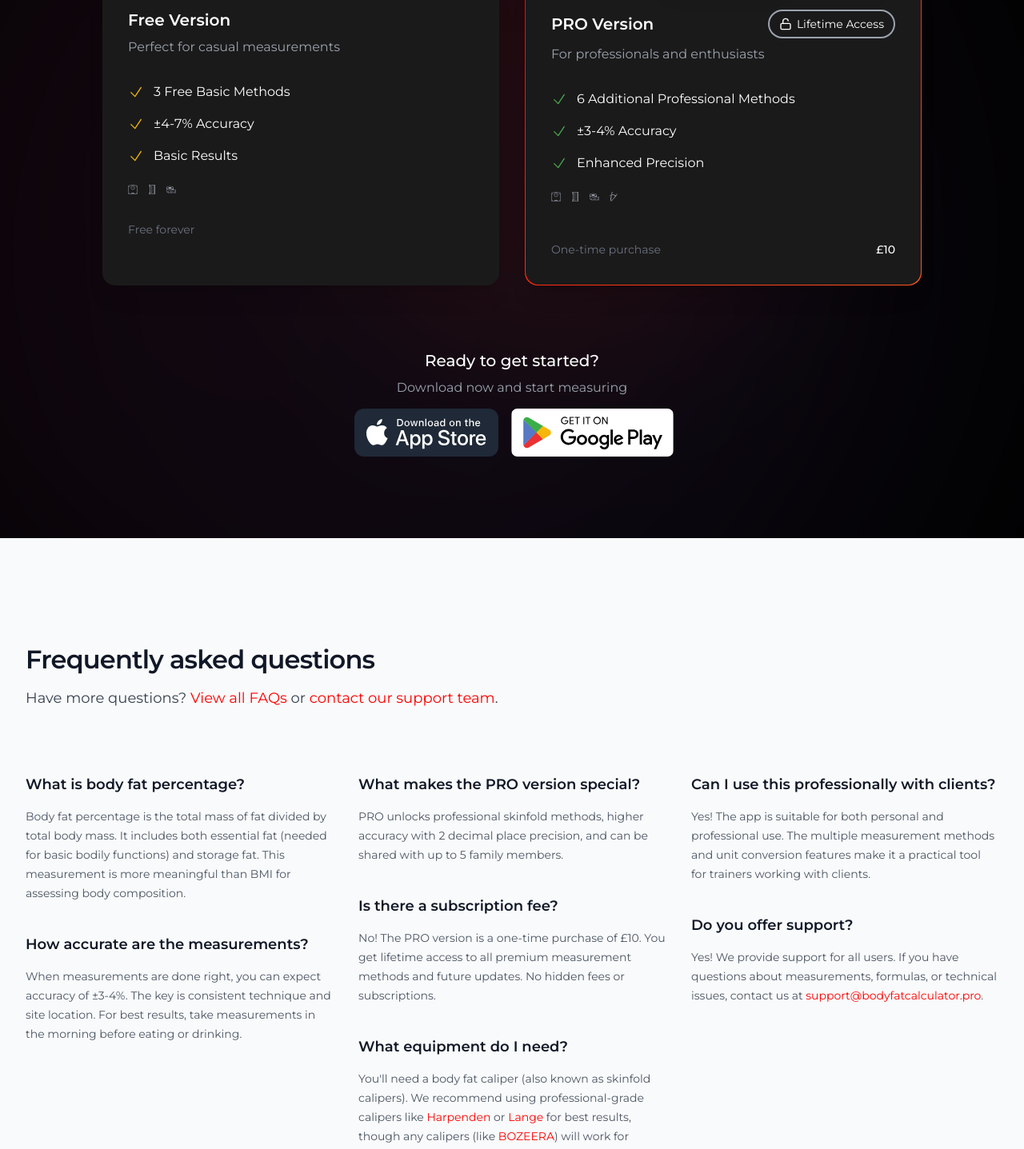
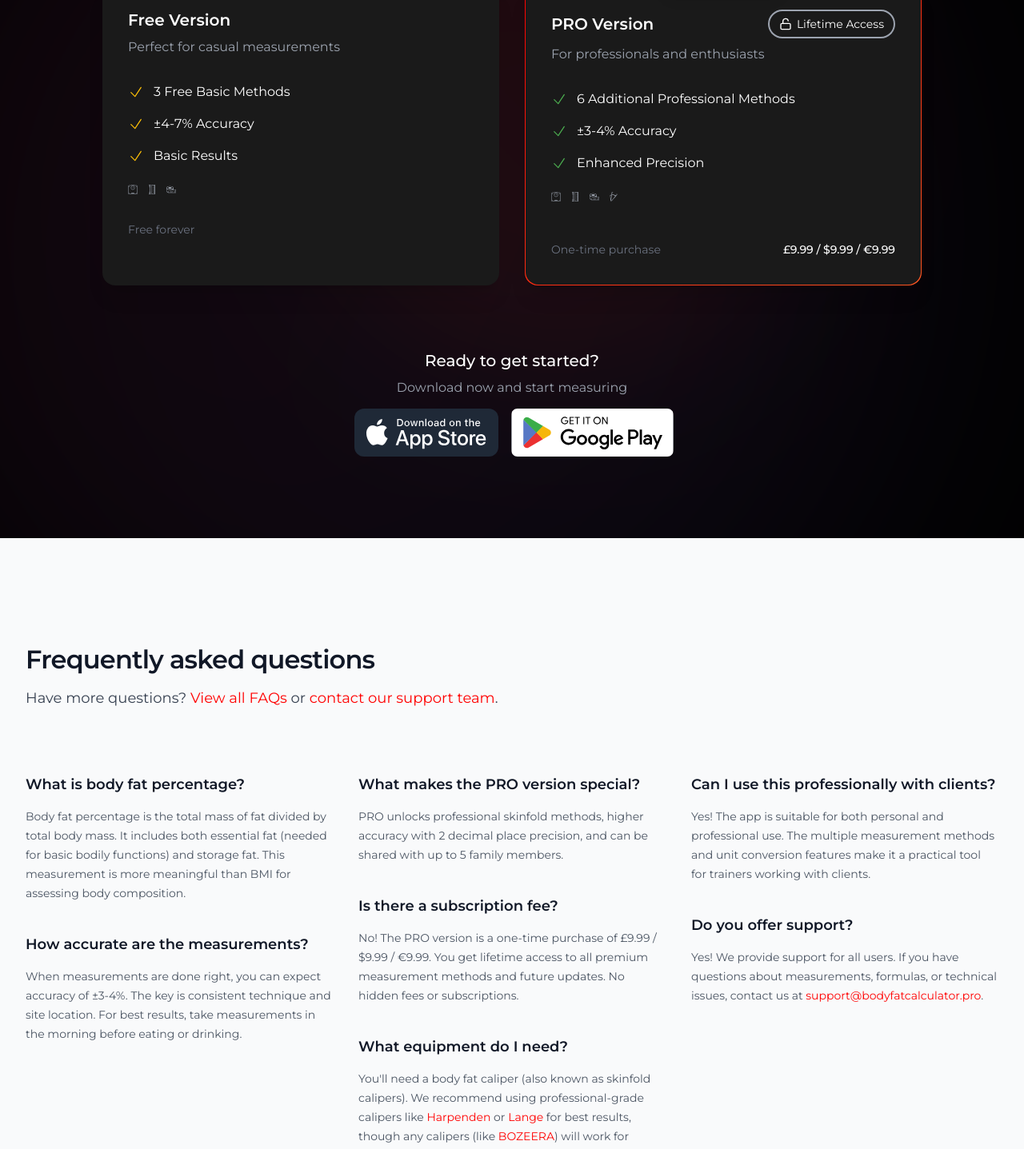
Before and after one commit to tehidea/bodyfatcalculator, a Next.js app: page / in a window 1280 px wide. Shown: the part 3448-4885 px from the top of the page at 80% size. Built offline with nearby package versions, Linux system fonts and the light colour scheme; no server answers.

Commit message:
Update price

```diff
--- a/src/app/faq/page.tsx
+++ b/src/app/faq/page.tsx
@@ -69,7 +69,7 @@ const faqs = [
     {
       question: 'Is there a subscription fee?',
       answer:
-        'No! The PRO version is a one-time purchase of £10. You get lifetime access to all premium measurement methods and future updates. No hidden fees or subscriptions.',
+        'No! The PRO version is a one-time purchase of £9.99 / $9.99 / €9.99. You get lifetime access to all premium measurement methods and future updates. No hidden fees or subscriptions.',
     },
     {
       question: 'What factors can affect measurement accuracy?',
--- a/src/components/CallToAction.tsx
+++ b/src/components/CallToAction.tsx
@@ -201,7 +201,9 @@ export function CallToAction() {
                 <div className="mt-8">
                   <div className="mt-4 flex items-center justify-between text-sm">
                     <span className="text-gray-500">One-time purchase</span>
-                    <span className="font-medium text-white">£10</span>
+                    <span className="font-medium text-white">
+                      £9.99 / $9.99 / €9.99
+                    </span>
                   </div>
                 </div>
               </div>
--- a/src/components/Faqs.tsx
+++ b/src/components/Faqs.tsx
@@ -38,7 +38,7 @@ const faqs = [
     {
       question: 'Is there a subscription fee?',
       answer:
-        'No! The PRO version is a one-time purchase of £10. You get lifetime access to all premium measurement methods and future updates. No hidden fees or subscriptions.',
+        'No! The PRO version is a one-time purchase of £9.99 / $9.99 / €9.99. You get lifetime access to all premium measurement methods and future updates. No hidden fees or subscriptions.',
     },
     {
       question: 'What equipment do I need?',
```
